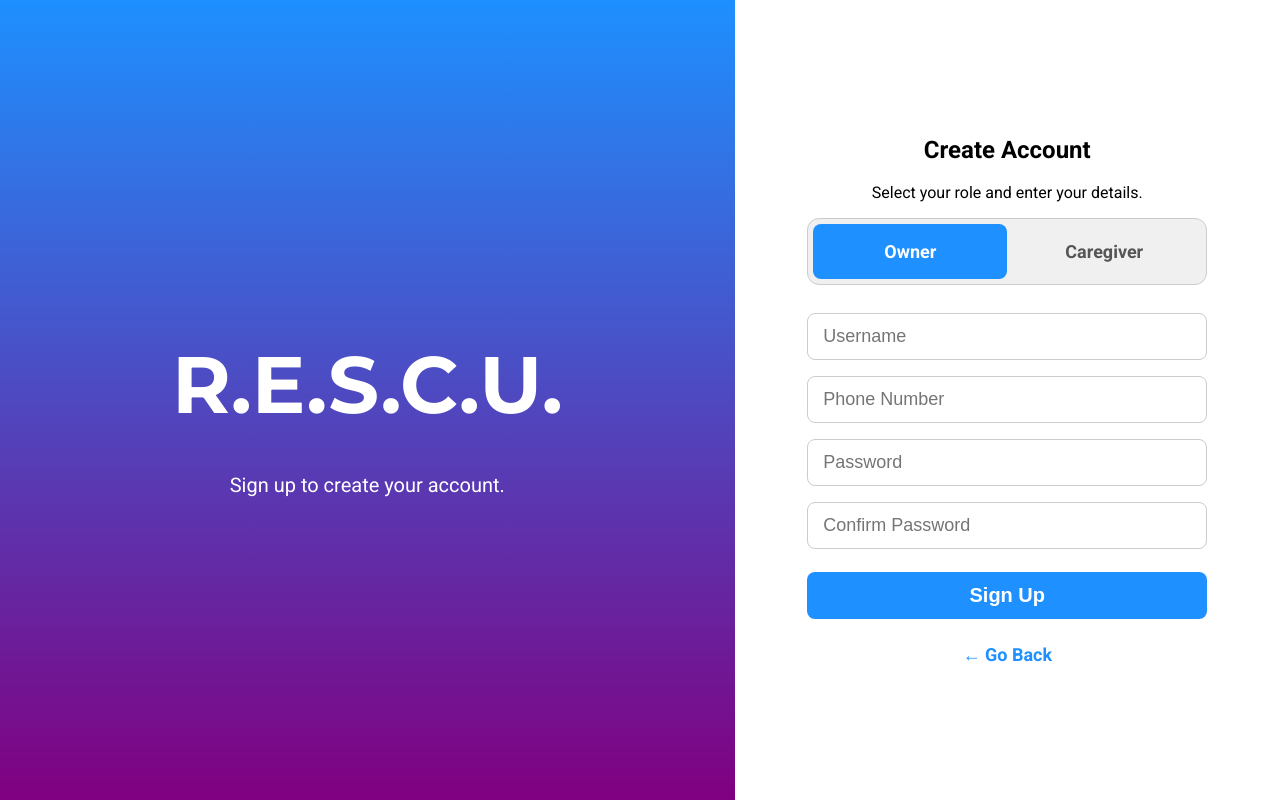
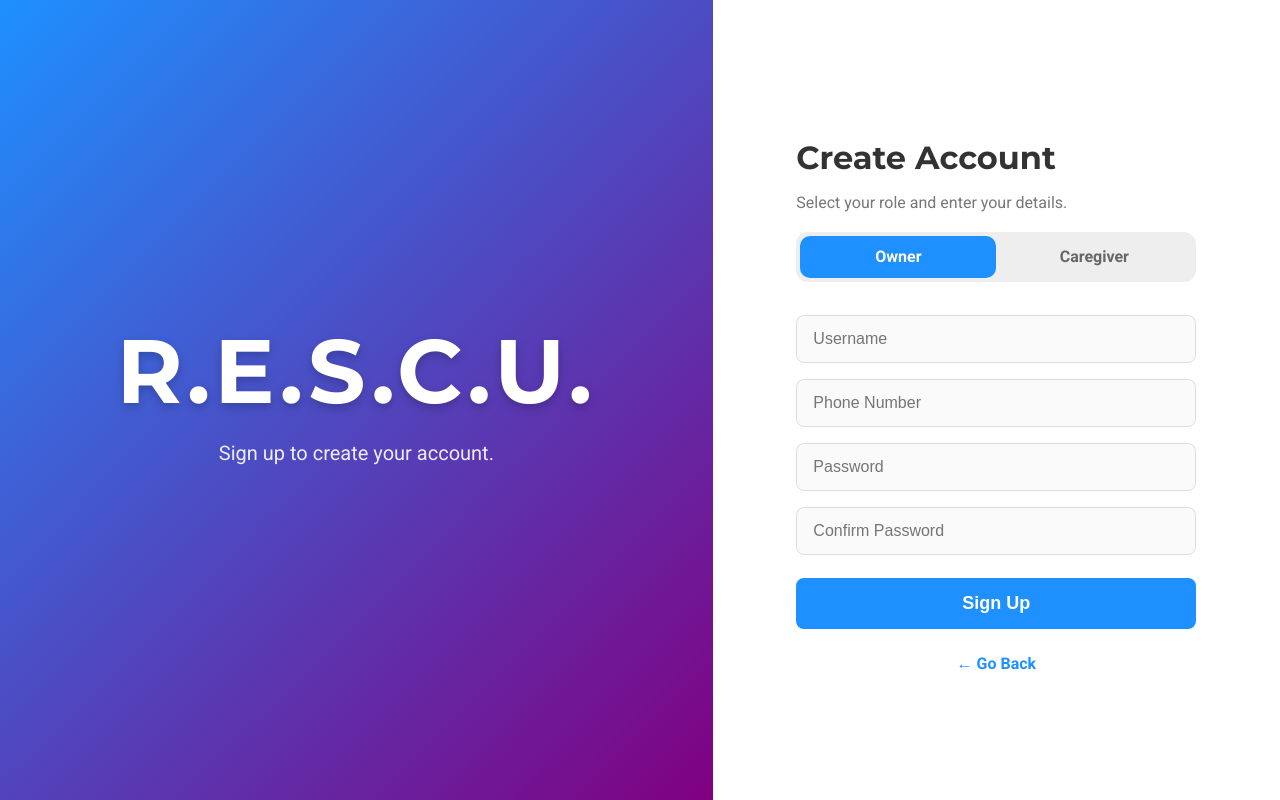
Before and after one commit to Lexie13/RESCU, a Flask app: page /signup in a window 1280 px wide. Run offline with Flask 3, Linux system fonts and the light colour scheme.

Commit message:
Update signup.css

```diff
--- a/frontend/static/signup.css
+++ b/frontend/static/signup.css
@@ -1,43 +1,50 @@
 /* =========================================
-   1. General Layout
+   1. General Reset & Base Styles
    ========================================= */
-body {
-    height: 100vh;
+* { box-sizing: border-box; }
+
+body, html {
+    height: 100%;
     margin: 0;
-    display: flex;
-    justify-content: center;
-    align-items: center;
-    background: linear-gradient(to bottom, #1E90FF, #800080);
     font-family: 'Roboto', sans-serif;
+    background: #f4f7f6;
+    color: #333;
 }
 
-/* Page wrapper for split screen */
 .page-wrapper {
     display: flex;
+    height: 100vh;
     width: 100%;
-    height: 100%;
 }
 
+/* =========================================
+   2. Shared Split Screen Style
+   ========================================= */
 .hero-section {
     flex: 1.2;
+    background: linear-gradient(135deg, #1E90FF, #800080);
     display: flex;
     flex-direction: column;
     justify-content: center;
     align-items: center;
-    color: #FFFFFF;
+    color: white;
+    padding: 40px;
     text-align: center;
-    padding: 40px;
 }
 
 .hero-section h1 {
-    font-size: 80px;
     font-family: 'Montserrat', sans-serif;
-    margin-bottom: 20px;
+    font-size: clamp(50px, 8vw, 90px);
+    margin: 0;
+    letter-spacing: 4px;
+    text-shadow: 0 4px 10px rgba(0, 0, 0, 0.2);
 }
 
 .hero-section p {
     font-size: 20px;
-    white-space: nowrap; /* Forces branding onto one line */
+    opacity: 0.9;
+    margin-top: 15px;
+    white-space: nowrap;
 }
 
 .form-section {
@@ -45,38 +52,36 @@ body {
     display: flex;
     justify-content: center;
     align-items: center;
-    background-color: #ffffff;
+    background: #ffffff;
+    padding: 40px 20px;
 }
 
 .form-container {
-    width: 400px;
-    padding: 40px 30px;
-    text-align: center;
+    width: 100%;
+    max-width: 400px;
 }
 
 /* =========================================
-   2. Role Slider (Owner/Caregiver Toggle)
+   3. Role Slider Component
    ========================================= */
 .role-slider-container {
     display: flex;
     justify-content: center;
-    margin-bottom: 20px;
+    margin-bottom: 25px;
 }
 
 .role-slider {
     position: relative;
     display: flex;
     width: 100%;
-    background: #f0f0f0;
-    padding: 5px;
+    background: #eee;
+    padding: 4px;
     border-radius: 12px;
-    height: 55px;
-    border: 1px solid #ccc;
+    height: 50px;
+    user-select: none;
 }
 
-.role-slider input[type="radio"] {
-    display: none;
-}
+.role-slider input[type="radio"] { display: none; }
 
 .slider-label {
     flex: 1;
@@ -86,99 +91,75 @@ body {
     align-items: center;
     cursor: pointer;
     font-weight: 700;
-    font-size: 18px;
-    color: #555;
+    color: #666;
     transition: color 0.3s;
 }
 
 .slider-tab {
     position: absolute;
-    top: 5px;
-    left: 5px;
-    width: calc(50% - 5px);
-    height: calc(100% - 10px);
+    top: 4px; left: 4px;
+    width: calc(50% - 4px);
+    height: calc(100% - 8px);
     background: #1E90FF;
-    border-radius: 8px;
+    border-radius: 10px;
     transition: transform 0.3s cubic-bezier(0.645, 0.045, 0.355, 1);
     z-index: 1;
 }
 
-/* Logic for the slider movement */
 #owner:checked ~ .slider-tab { transform: translateX(0); }
 #caregiver:checked ~ .slider-tab { transform: translateX(100%); }
-
-#owner:checked ~ label[for="owner"],
-#caregiver:checked ~ label[for="caregiver"] {
-    color: white;
-}
+#owner:checked ~ label[for="owner"], #caregiver:checked ~ label[for="caregiver"] { color: white; }
 
 /* =========================================
-   3. Inputs & Buttons
+   4. Form Elements
    ========================================= */
-input[type="text"],
-input[type="password"],
-input[type="tel"] {
+form h2 { font-family: 'Montserrat', sans-serif; font-size: 32px; margin-bottom: 8px; }
+.subtext { color: #777; margin-bottom: 20px; }
+
+input[type="text"], input[type="password"], input[type="tel"] {
     width: 100%;
-    padding: 12px 15px;
+    padding: 14px 16px;
     margin: 8px 0;
     border-radius: 8px;
-    border: 1px solid #ccc;
-    font-size: 18px;
-    box-sizing: border-box;
+    border: 1px solid #ddd;
+    font-size: 16px;
+    background-color: #fafafa;
 }
 
 button {
     width: 100%;
-    padding: 12px 15px;
+    padding: 15px;
     margin-top: 15px;
     border: none;
     border-radius: 8px;
     background: #1E90FF;
     color: #fff;
-    font-size: 20px;
+    font-size: 18px;
+    font-weight: 700;
     cursor: pointer;
-    font-weight: bold;
-}
-
-button:hover {
-    background: #104E8B;
 }
 
 /* =========================================
-   4. Go Back Link (Never turns grey)
+   5. Persistent "Go Back" Link
    ========================================= */
 .login-link {
     margin-top: 25px;
-    font-size: 18px;
+    text-align: center;
 }
 
 .login-link a,
 .login-link a:visited,
 .login-link a:active {
-    color: #1E90FF !important; /* Persistent blue */
+    color: #1E90FF !important; /* Never turns grey */
     text-decoration: none;
-    font-weight: bold;
+    font-weight: 700;
 }
 
-.login-link a:hover {
-    text-decoration: underline;
-}
+.login-link a:hover { text-decoration: underline; }
 
-/* Error message styling */
-.error {
-    color: red;
-    font-size: 14px;
-    margin-top: 5px;
-    display: none;
-}
-.error.show { display: block; }
-
-/* =========================================
-   5. Responsiveness
-   ========================================= */
+/* Responsive */
 @media (max-width: 850px) {
     .page-wrapper { flex-direction: column; }
-    .hero-section { flex: 0.5; padding: 20px; }
-    .hero-section h1 { font-size: 40px; }
+    .hero-section { flex: 0.4; }
     .hero-section p { white-space: normal; }
 }
```
